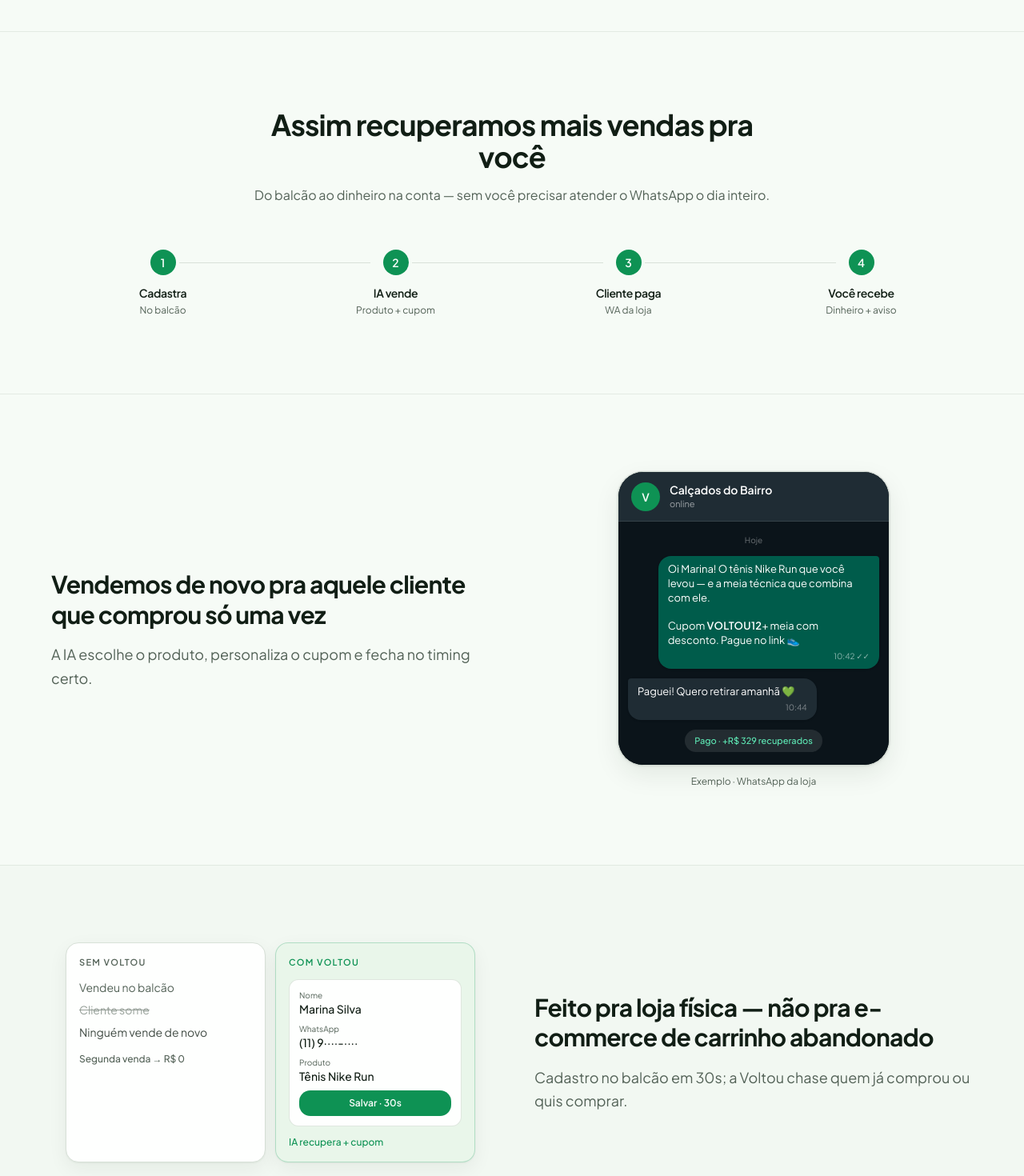
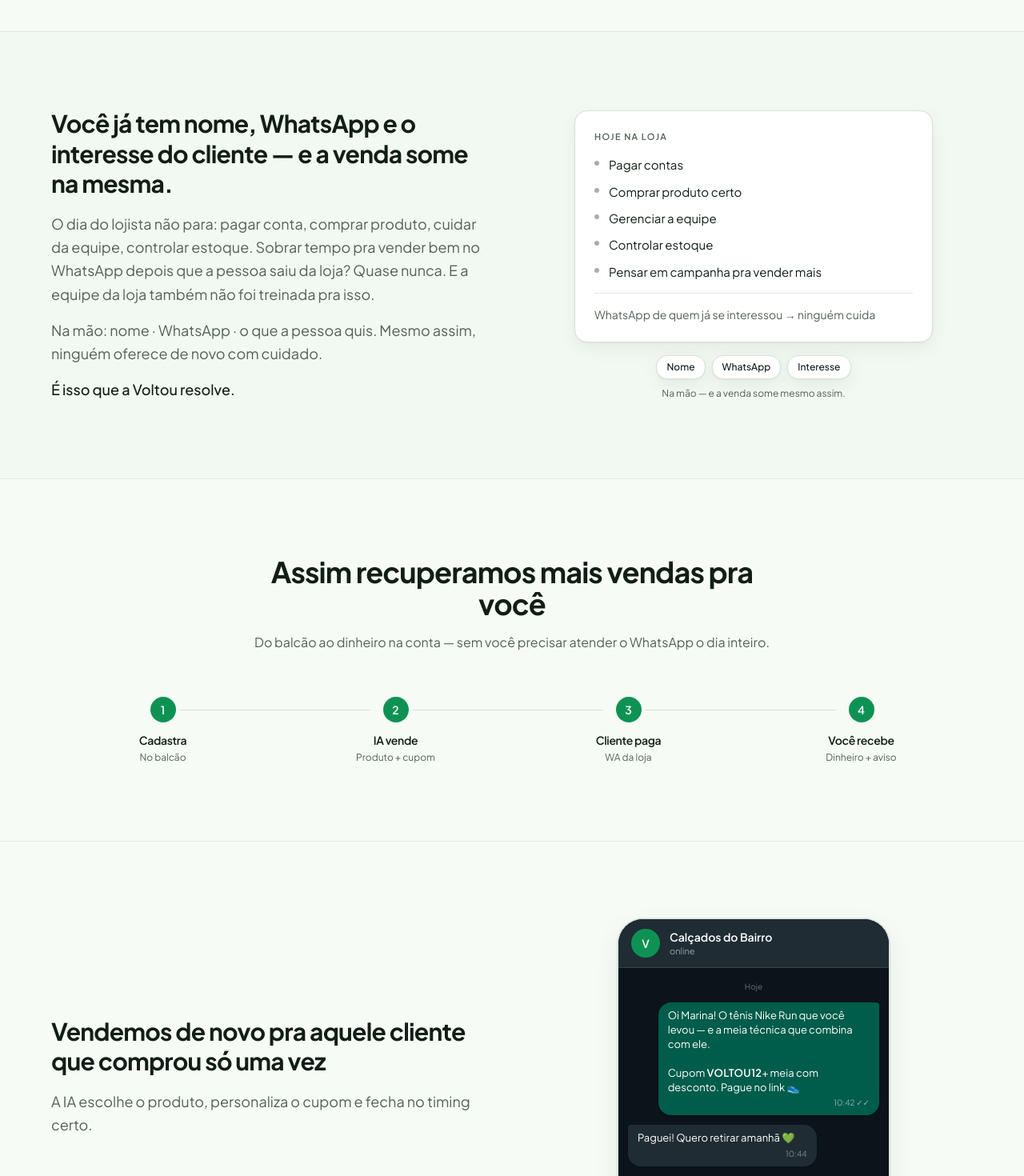
Before and after one commit to momauricio/voltou-front, a Next.js app: page / in a window 1280 px wide. Shown: the part 520-1990 px from the top of the page at 80% size. Built offline with nearby package versions, Linux system fonts and the light colour scheme.

Commit message:
feat(landing): move loss-aversion store section after hero (VOL-20)
Replace the balcão before/after mock with an agenda-cheia panel so merchants feel the sale they already hold but still lose.

Co-authored-by: Cursor <cursoragent@cursor.com>

```diff
--- a/src/app/page.tsx
+++ b/src/app/page.tsx
@@ -15,9 +15,9 @@ export default function Home() {
       <LandingNav />
       <main>
         <LandingHero />
+        <LandingPhysicalStore />
         <LandingMechanism />
         <LandingWhatsappMock />
-        <LandingPhysicalStore />
         <LandingTrust />
         <LandingPricing />
         <LandingDashboard />
--- a/src/components/landing/landing-feature-row.tsx
+++ b/src/components/landing/landing-feature-row.tsx
@@ -6,7 +6,7 @@ import { useInView } from '@/components/landing/use-in-view';
 type LandingFeatureRowProps = {
   id?: string;
   title: string;
-  body: string;
+  body: ReactNode;
   visual: ReactNode;
   /** When true, visual is on the left on desktop */
   reverse?: boolean;
--- a/src/components/landing/landing-physical-store.tsx
+++ b/src/components/landing/landing-physical-store.tsx
@@ -1,16 +1,30 @@
 'use client';
 
 import { LandingFeatureRow } from '@/components/landing/landing-feature-row';
-import { BalcaoBeforeAfterMock } from '@/components/landing/mocks/balcao-before-after-mock';
+import { LojistaDayMock } from '@/components/landing/mocks/lojista-day-mock';
 
 export function LandingPhysicalStore() {
   return (
     <LandingFeatureRow
       id="loja-fisica"
-      title="Feito pra loja física — não pra e-commerce de carrinho abandonado"
-      body="Cadastro no balcão em 30s; a Voltou chase quem já comprou ou quis comprar."
-      visual={<BalcaoBeforeAfterMock />}
-      reverse
+      title="Você já tem nome, WhatsApp e o interesse do cliente — e a venda some na mesma."
+      body={
+        <>
+          <span className="block">
+            O dia do lojista não para: pagar conta, comprar produto, cuidar da equipe,
+            controlar estoque. Sobrar tempo pra vender bem no WhatsApp depois que a pessoa
+            saiu da loja? Quase nunca. E a equipe da loja também não foi treinada pra isso.
+          </span>
+          <span className="mt-4 block">
+            Na mão: nome · WhatsApp · o que a pessoa quis. Mesmo assim, ninguém oferece de
+            novo com cuidado.
+          </span>
+          <span className="mt-4 block font-medium text-foreground">
+            É isso que a Voltou resolve.
+          </span>
+        </>
+      }
+      visual={<LojistaDayMock />}
       mutedBg
     />
   );
--- a/src/components/landing/mocks/balcao-before-after-mock.tsx
+++ /dev/null
@@ -1,45 +0,0 @@
-export function BalcaoBeforeAfterMock() {
-  return (
-    <div className="mx-auto grid w-full max-w-lg gap-3 sm:grid-cols-2">
-      <div className="rounded-2xl border border-border bg-card p-4 shadow-[var(--shadow-soft)]">
-        <p className="text-[11px] font-semibold tracking-[0.12em] text-muted-foreground">
-          SEM VOLTOU
-        </p>
-        <ul className="mt-3 space-y-2 text-sm text-muted-foreground">
-          <li>Vendeu no balcão</li>
-          <li className="line-through opacity-60">Cliente some</li>
-          <li className="text-foreground/80">Ninguém vende de novo</li>
-        </ul>
-        <p className="mt-4 text-xs font-medium text-muted-foreground">
-          Segunda venda → R$ 0
-        </p>
-      </div>
-
-      <div className="rounded-2xl border border-primary/25 bg-accent/40 p-4 shadow-[var(--shadow-soft)]">
-        <p className="text-[11px] font-semibold tracking-[0.12em] text-primary">
-          COM VOLTOU
-        </p>
-        <div className="mt-3 space-y-2 rounded-xl border border-border/80 bg-card p-3 text-left text-sm">
-          <div>
-            <p className="text-[10px] text-muted-foreground">Nome</p>
-            <p className="font-medium text-foreground">Marina Silva</p>
-          </div>
-          <div>
-            <p className="text-[10px] text-muted-foreground">WhatsApp</p>
-            <p className="font-medium text-foreground">(11) 9····-····</p>
-          </div>
-          <div>
-            <p className="text-[10px] text-muted-foreground">Produto</p>
-            <p className="font-medium text-foreground">Tênis Nike Run</p>
-          </div>
-          <div className="rounded-lg bg-primary px-3 py-2 text-center text-xs font-semibold text-primary-foreground">
-            Salvar · 30s
-          </div>
-        </div>
-        <p className="mt-3 text-xs font-medium text-primary">
-          IA recupera + cupom
-        </p>
-      </div>
-    </div>
-  );
-}
--- /dev/null
+++ b/src/components/landing/mocks/lojista-day-mock.tsx
@@ -0,0 +1,52 @@
+const AGENDA_ITEMS = [
+  'Pagar contas',
+  'Comprar produto certo',
+  'Gerenciar a equipe',
+  'Controlar estoque',
+  'Pensar em campanha pra vender mais',
+] as const;
+
+const ASSET_CHIPS = ['Nome', 'WhatsApp', 'Interesse'] as const;
+
+export function LojistaDayMock() {
+  return (
+    <div className="mx-auto w-full max-w-md">
+      <div className="rounded-2xl border border-border bg-card p-5 shadow-[var(--shadow-soft)] sm:p-6">
+        <p className="text-[11px] font-semibold tracking-[0.12em] text-muted-foreground">
+          HOJE NA LOJA
+        </p>
+        <ul className="mt-4 space-y-3">
+          {AGENDA_ITEMS.map((item) => (
+            <li key={item} className="flex items-start gap-3 text-sm text-foreground sm:text-[15px]">
+              <span
+                aria-hidden
+                className="mt-1.5 size-1.5 shrink-0 rounded-full bg-muted-foreground/50"
+              />
+              <span>{item}</span>
+            </li>
+          ))}
+        </ul>
+        <div className="my-4 border-t border-border/80" />
+        <p className="text-sm text-muted-foreground">
+          WhatsApp de quem já se interessou → ninguém cuida
+        </p>
+      </div>
+
+      <div className="mt-4 text-center">
+        <div className="flex flex-wrap items-center justify-center gap-2">
+          {ASSET_CHIPS.map((chip) => (
+            <span
+              key={chip}
+              className="rounded-lg border border-border bg-card px-3 py-1.5 text-xs font-medium text-foreground shadow-[var(--shadow-soft)]"
+            >
+              {chip}
+            </span>
+          ))}
+        </div>
+        <p className="mt-2.5 text-xs text-muted-foreground">
+          Na mão — e a venda some mesmo assim.
+        </p>
+      </div>
+    </div>
+  );
+}
```
